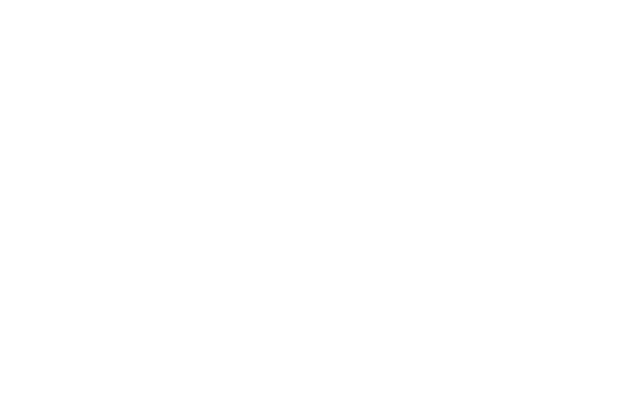
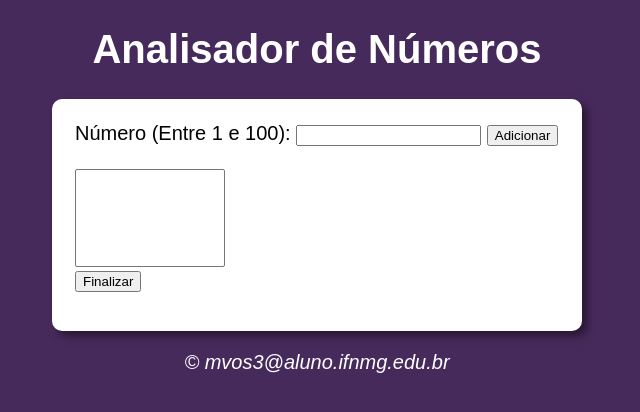
Before and after one commit to vitoriamso/10-js-avancando, a plain HTML site: page numeros.html in a window 1280 px wide. Shown: the whole page, without its empty margins (323-963 px from the left). Drawn offline with Linux system fonts and the light colour scheme.

Commit message:
criando os arquivos base da atividade 10

```diff
--- /dev/null
+++ b/estilo.css
@@ -0,0 +1,28 @@
+body{
+    font: normal 15pt Arial;
+    background-color: rgb(71, 42, 92);
+}
+
+header{
+    color: white;
+    text-align: center;
+}
+select#flista{
+    width: 150px;
+}
+section{
+    background-color: white;
+    border-radius: 10px;
+    padding: 15px;
+    width: 500px;
+    margin:auto;
+    box-shadow: 5px 5px 10px rgba(0, 0, 0, 0.475);
+}
+div{
+    padding: 8px;
+}
+footer{
+    color: white;
+    text-align: center;
+    font-style: italic;
+}
--- /dev/null
+++ b/estilo2.css
@@ -0,0 +1,21 @@
+body{
+    margin: 0;
+    padding: 0;
+    background-color: rgb(61, 49, 100);
+}
+#Conteudo{
+    border-radius: 10px;
+    text-align: center;
+    max-width: 500px;
+    margin: auto;
+    background-color: white;
+}
+.button{
+    padding: 5px;
+    font-size: 18px;
+    text-decoration: none;
+    color: white;
+    border-radius: 5px;
+    background-color: rgb(25, 15, 46);
+
+}
--- a/index.html
+++ b/index.html
@@ -4,9 +4,12 @@
   <meta charset="UTF-8">
   <meta http-equiv="X-UA-Compatible" content="IE=edge">
   <meta name="viewport" content="width=device-width, initial-scale=1.0">
-  <title>Atividade JS</title>
+  <link rel="stylesheet" href="estilo2.css">
+  <title>Atividade JS-10 Analisador de Números</title>
 </head>
 <body>
+  <div id="Conteudo">
+    <h1>Conteúdo</h1>
   <ul>
     <li><a href="numeros.html">Analisador de Números</a></li>
   </ul>
--- a/numeros.html
+++ b/numeros.html
@@ -0,0 +1,28 @@
+<!DOCTYPE html>
+<html lang="pt-br">
+<head>
+    <meta charset="UTF-8">
+    <meta name="viewport" content="width=device-width, initial-scale=1.0">
+    <link rel="stylesheet" href="estilo.css">
+    <title>Analisador de Números</title>
+</head>
+<body>
+    <header>
+        <h1>Analisador de Números</h1>
+    </header>
+    <section id="Conteudo">
+        <div>
+            Número (Entre 1 e 100):
+            <input type="number" name="fnum" id="fnum">
+            <input type="button" value="Adicionar" onclick="adicionar()">
+            <br><br><select name="flista" id="flista" size="6"></select>
+            <br><input type="button" value="Finalizar" onclick="finalizar()">
+        </div>
+        <div id="res"></div>
+    </section>
+    <footer>
+        <p>&copy; mvos3@aluno.ifnmg.edu.br</p>
+    </footer>
+    <script src="script.js"></script>
+</body>
+</html>
--- /dev/null
+++ b/script.js
@@ -0,0 +1,73 @@
+document.addEventListener( "DOMContentLoaded", function() {
+    var inputElement = document.getElementById('fnum');
+    inputElement.addEventListener('keydown', function(event) {
+      if (event.keyCode === 13) {
+        event.preventDefault();
+        adicionar();
+      }
+    });
+});
+
+let num = document.querySelector('input#fnum')
+let lista = document.querySelector("select#flista")
+let res = document.querySelector("div#res")
+let valores = []
+
+function isNumero(n){
+    if(Number(n) >= 1 && Number(n) <= 100){
+        return true
+    }
+    else{
+        return false
+    }
+}
+function inLista(n,l){
+    if(l.indexOf(Number(n)) != -1){
+        return false;
+    }
+    else{
+        return true;
+    }
+}
+function adicionar(){
+    if(isNumero(num.value) && inLista(num.value, valores)){
+        valores.push(Number(num.value))
+        let item = document.createElement("option")
+        item.text = `Valor ${num.value} adicionado .`
+        lista.appendChild(item)
+        res.innerHTML = ''
+    }
+    else{
+        window.alert("Valor inválido ou ja encontrado na lista")
+    }
+    num.value = ''
+    num.focus()
+}
+function finalizar(){
+    if(valores.length == 0){
+        window.alert("Adicione valores antes de finalizar!")
+    }
+    else{
+        let tot = valores.length;
+        let maior = valores[0];
+        let menor = valores[0];
+        let soma = 0
+        let media = 0
+        for(let pos in valores){
+            soma += valores[pos];
+            if(valores[pos] > maior){
+                maior = valores[pos];
+            }
+            if(valores[pos] < menor){
+                menor = valores[pos];
+            }
+        }
+        media = soma / tot;
+        res.innerHTML = "";
+        res.innerHTML += `<p>Ao todo, temos ${tot} números cadastrados</p>`;
+        res.innerHTML += `<p>O maior valor informado foi ${maior}</p>`;
+        res.innerHTML += `<p>O menor valor informado foi ${menor}</p>`;
+        res.innerHTML += `<p>Somando todos os valores, temos ${soma}</p>`;
+        res.innerHTML += `<p>A média dos valores digitados é ${media}</p>`;
+    }
+}
```
